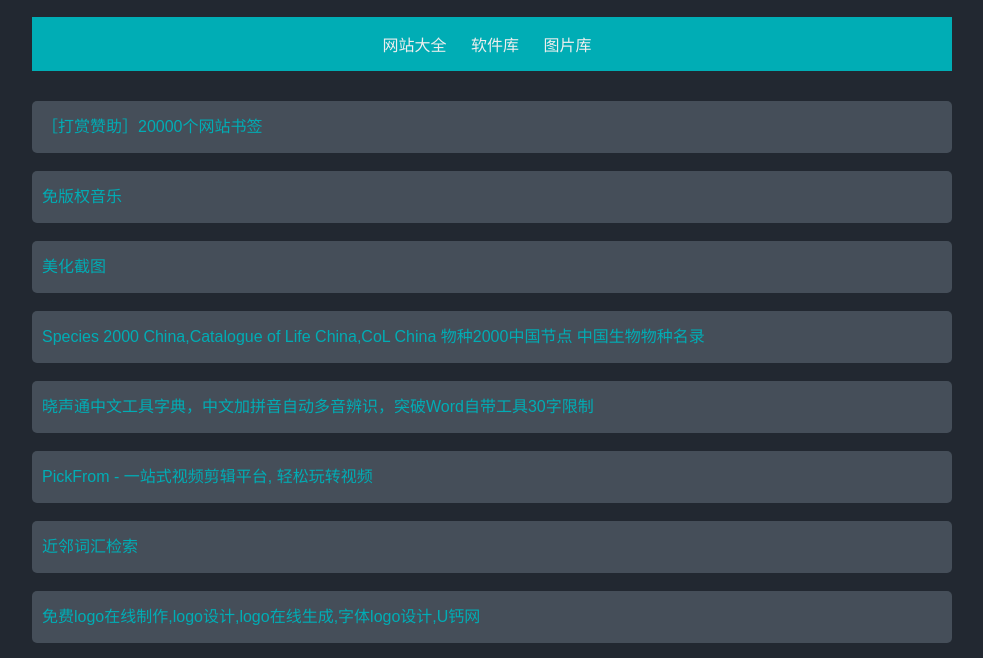
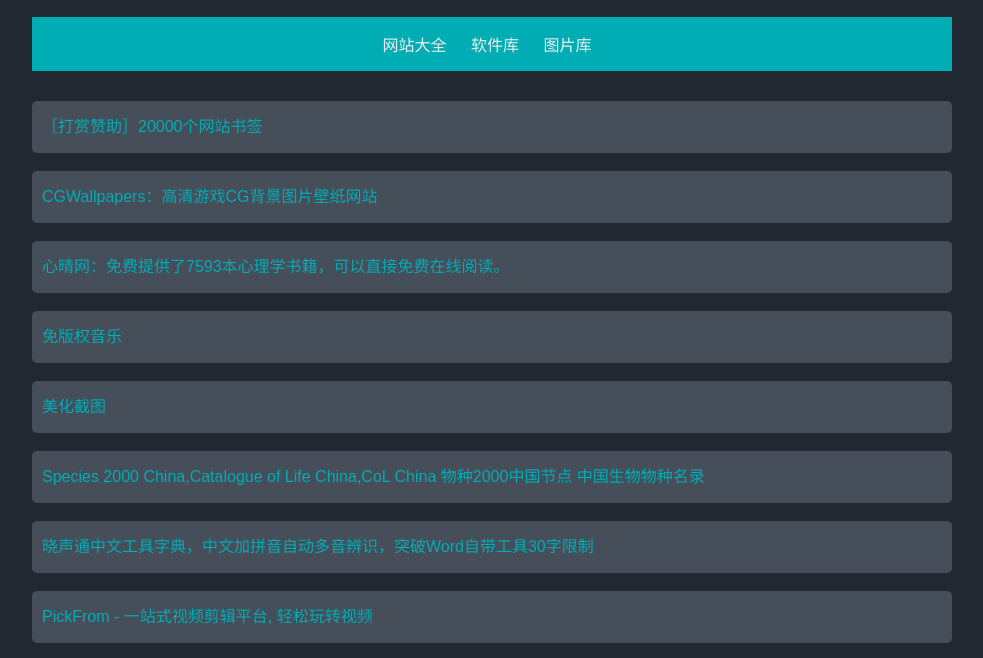
Before and after one commit to pyk19960916/tool, a plain HTML site: page index.html in a window 1280 px wide. Shown: the part 87-745 px from the top of the page, without its empty margins (148-1131 px from the left). Drawn offline with Linux system fonts and the light colour scheme; a script that the page names is missing.

Commit message:
Update index.html

```diff
--- a/index.html
+++ b/index.html
@@ -158,9 +158,6 @@
 
 
 
-Mubert - Thousands of Staff-Picked Royalty-Free Music Tracks for Streaming, Videos, Podcasts, Commercial Use and Online Content
-
-
 
       -->
 
@@ -168,6 +165,16 @@
         <p><a href="https://mp.weixin.qq.com/s/np6a4TahgX2ZOQyPl8oApg">［打赏赞助］20000个网站书签</a></p>
       </main>
     <br>
+
+    <main>
+      <p><a href="https://www.cgwallpapers.com/">CGWallpapers：高清游戏CG背景图片壁纸网站</a></p>
+    </main>
+<br>
+
+    <main>
+      <p><a href="http://www.ixinqing.com">心晴网：免费提供了7593本心理学书籍，可以直接免费在线阅读。</a></p>
+    </main>
+<br>
 
     <main>
       <p><a href="https://mubert.com/">免版权音乐</a></p>
```
